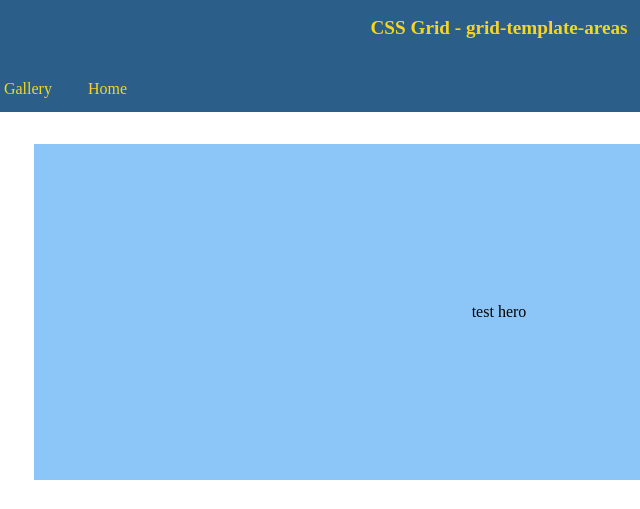
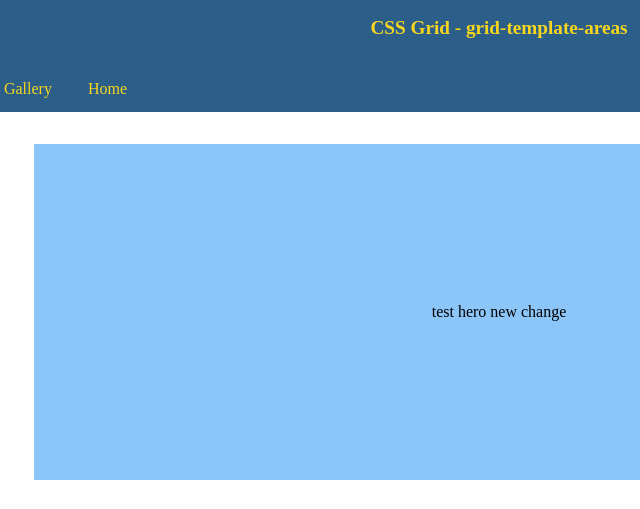
Before and after one commit to darco31/grid-mobile-first, a plain HTML site: page index.html in a window 1280 px wide. Shown: the top 509 px of the page, 141-781 px from the left. Drawn offline with Linux system fonts and the light colour scheme.

Commit message:
code change

```diff
--- a/index.html
+++ b/index.html
@@ -21,7 +21,7 @@
     </header>
 
     <div class="hero">
-        test hero
+        test hero new change
     </div>
 
     <main>TEST</main>
```
